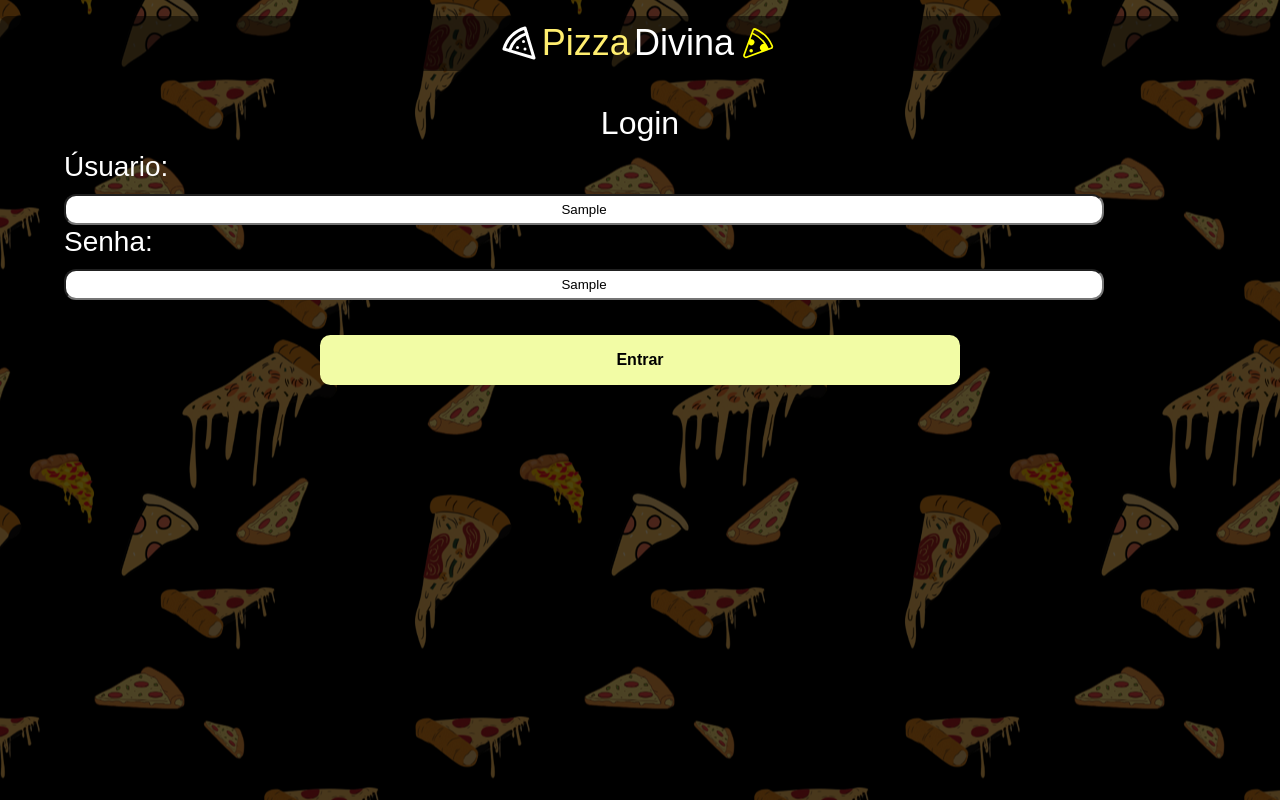
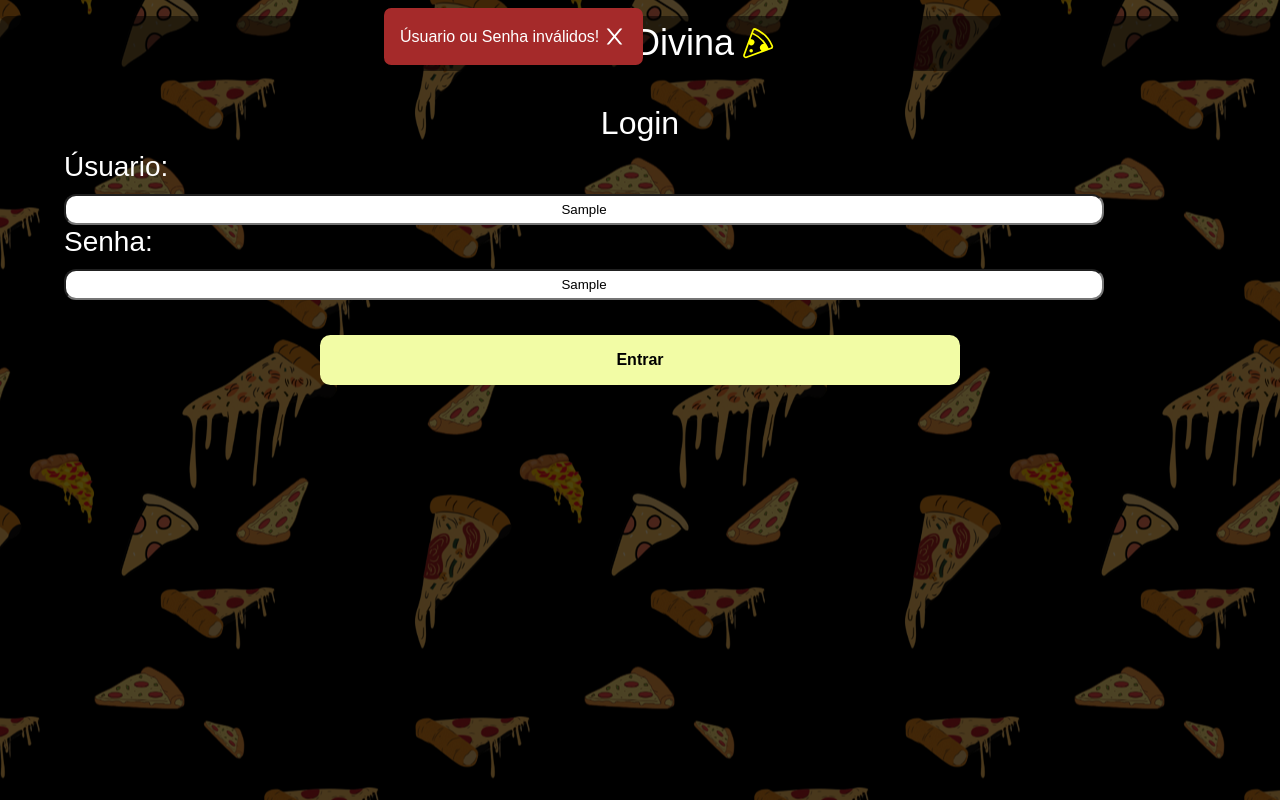
Before and after one commit to marciomartins12/ChatGroup, a React (Vite) app: page / in a window 1280 px wide. Both pictures are taken after typing "Sample", "Sample" into the empty fields and a click on the button "Entrar". Built offline with nearby package versions, Linux system fonts and the light colour scheme; a web font is replaced by a local one.

Commit message:
page 1 concluída

```diff
--- a/package.json
+++ b/package.json
@@ -12,6 +12,7 @@
   "dependencies": {
     "localforage": "^1.10.0",
     "match-sorter": "^6.3.1",
+    "prop-types": "^15.8.1",
     "react": "^18.2.0",
     "react-dom": "^18.2.0",
     "react-icons": "^4.11.0",
--- /dev/null
+++ b/src/Componests/Mensagens/MensagemErroUsuario/Mensagem.module.css
@@ -0,0 +1,17 @@
+.displayOn{
+    position: fixed;
+    top: 1%;
+    left: 30%;
+   padding: 1em;
+    background-color: brown;
+    display: flex;
+    align-items: center;
+    gap: .20em;
+    border-radius: .45em;
+}
+.displayNone{
+    display: none;
+}
+.close{
+    font-size: 2em;
+}
--- a/src/Componests/Mensagens/MensagemErroUsuario/index.jsx
+++ b/src/Componests/Mensagens/MensagemErroUsuario/index.jsx
@@ -1,13 +1,17 @@
-import {AiOutlineClose} from "react-icons/ai"
+/* eslint-disable react/prop-types */
+import { AiOutlineClose } from "react-icons/ai"
+import style from "./Mensagem.module.css"
+const Menasagem = (props) => {
 
-const MensagemErroSenhaOuUsuarioInvalidos =()=>{
     return (
-        <div>
+        <div className={style[props.valorMensagem]}>
             <span>
                 Úsuario ou Senha inválidos!
             </span>
-            <AiOutlineClose/>
+            <AiOutlineClose size={25} onClick={() => {
+                props.enviarMensagem();
+            }} />
         </div>
     )
 }
-export default MensagemErroSenhaOuUsuarioInvalidos
+export default Menasagem
--- /dev/null
+++ b/src/Contexts/MensagemDeErro/index.jsx
@@ -0,0 +1,18 @@
+import { createContext, useState } from "react";
+import PropTypes from "prop-types";
+
+export const MensagemContext = createContext();
+MensagemContext.displayName="mensagem de erro de login"
+
+
+export const MensagemProvider = ({children})=>{
+    const [ mensagem, setMensagem] = useState("displayNone")
+return (
+    <MensagemContext.Provider value={{ mensagem, setMensagem}}>
+        {children}
+    </MensagemContext.Provider>
+)
+}
+MensagemProvider.propTypes = {
+    children: PropTypes.node.isRequired,
+  };
--- a/src/Pages/PageLogin/Login.module.css
+++ b/src/Pages/PageLogin/Login.module.css
@@ -33,6 +33,7 @@
 .formulario {
     width: 100%;
     margin-top: 1em;
+    position: relative;
 }
 
 .tituloLogin {
@@ -77,3 +78,6 @@
     text-align: center;
     background-color: rgb(242, 252, 165);
 }
+.displayNone{
+    display: none;
+}
--- a/src/Pages/PageLogin/index.jsx
+++ b/src/Pages/PageLogin/index.jsx
@@ -5,9 +5,12 @@ import { CiPizza } from "react-icons/ci"
 import { LuPizza } from "react-icons/lu"
 import style from "./login.module.css"
 import { useNavigate } from "react-router-dom";
+import Menasagem from "../../Componests/Mensagens/MensagemErroUsuario";
+import { MensagemContext } from "../../Contexts/MensagemDeErro";
 
 const Login = () => {
     const { nomeUsuario, setNomeUsuario, senhaUsuario, setSenhaUsuario } = useContext(UsuarioContext);
+    const { mensagem, setMensagem } = useContext(MensagemContext);
     const navegate = useNavigate()
 
 
@@ -20,10 +23,10 @@ const navegate = useNavigate()
             usuarioCadastradoNoSistema.map((usuario) => {
                 if (parseInt(id.id) === parseInt(usuario.id)) {
                     if (usuario.senha != senhaUsuario) {
-                        console.log("aaaaaaaaaaaaaaaaaaa")
+                        setMensagem('displayOn');
                     }
                     else if (usuario.senha !== senhaUsuario || usuario.nome !== nomeUsuario || id.nome !== nomeUsuario) {
-                        console.log("ssssssssss")
+                        setMensagem('displayOn');
                     }
                     else if (usuario.senha === senhaUsuario && usuario.nome === nomeUsuario) {
                         navegate("./cardapio");
@@ -41,7 +44,7 @@ const navegate = useNavigate()
             <section className={style.containerLogin}>
                 <form className={style.formulario}>
                     <h3 className={style.logoName}>
-                       <LuPizza/> <span>Pizza </span>Divina<CiPizza className={style.iconPizza} />
+                        <LuPizza /> <span>Pizza </span>Divina<CiPizza className={style.iconPizza} />
                     </h3>
                     <h2 className={style.tituloLogin}>Login</h2>
                     <h2 className={style.labelSenhaUsuario}>
@@ -77,6 +80,10 @@ const navegate = useNavigate()
                             }}
                         >Entrar</button>
                     </div>
+                    <Menasagem
+                        valorMensagem={mensagem}
+                        enviarMensagem={() => setMensagem('displayNone')}
+                    />
                 </form>
             </section>
         </Fragment>
--- a/src/Routers/Router.jsx
+++ b/src/Routers/Router.jsx
@@ -2,6 +2,7 @@ import { BrowserRouter, Route, Routes } from "react-router-dom";
 import Login from "../Pages/PageLogin";
 import { UsuarioProvider } from "../Contexts/UsuarioContext";
 import Cardapio from "../Pages/Cardapio";
+import { MensagemProvider } from "../Contexts/MensagemDeErro";
 function Routers() {
 
   return (
@@ -9,7 +10,9 @@ function Routers() {
       <Routes>
         <Route path="/" element={
         <UsuarioProvider>
+          <MensagemProvider>
           <Login />
+          </MensagemProvider>
         </UsuarioProvider>
         } />
         <Route path="/cardapio" element={<Cardapio/>}/>
```
Also changed, not shown: 1 other file (tests, documents, lock files or other folders). Lines whose indentation alone changed are shown as unchanged.
